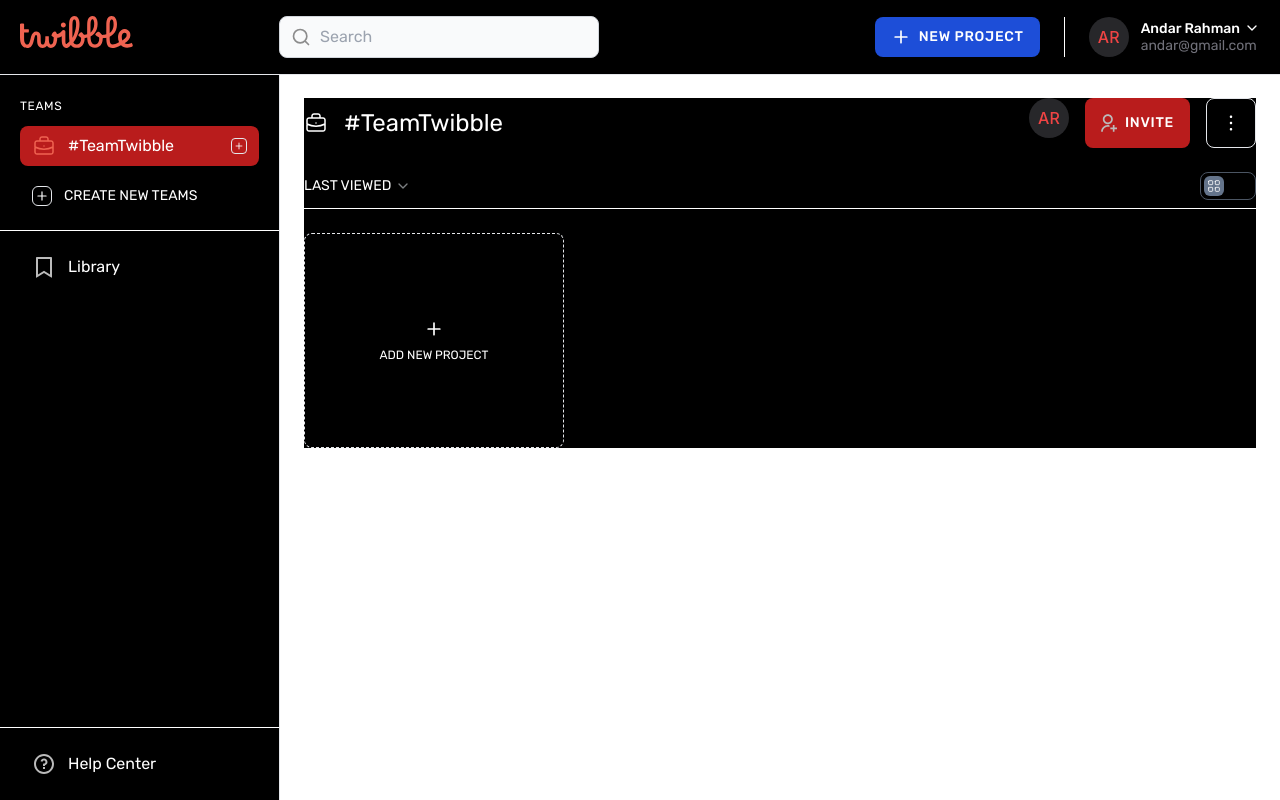
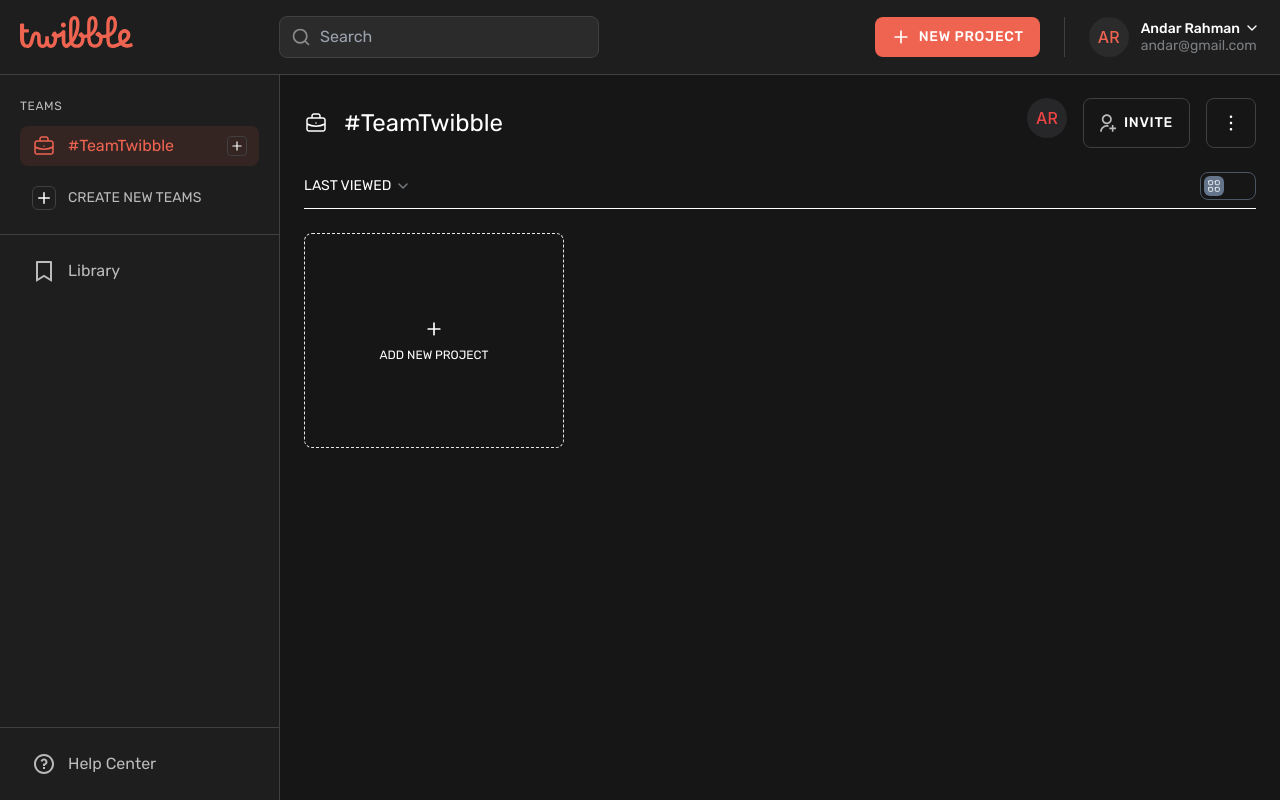
Before and after one commit to AdamAbd/twibble, a Vue app: page / in a window 1280 px wide. Built offline with nearby package versions, Linux system fonts and the light colour scheme.

Commit message:
change color

```diff
--- a/src/components/AvatarItem.vue
+++ b/src/components/AvatarItem.vue
@@ -1,10 +1,10 @@
 <script setup></script>
 
 <template>
-  <div class="max-w-[180px] justify-end items-center gap-3 inline-flex">
-    <div class="w-10 h-10 py-2 bg-zinc-800 rounded-[200px] justify-center items-center flex">
+  <div class="max-w-[180px] justify-end items-center gap-3 inline-flex cursor-pointer">
+    <div class="w-10 h-10 py-2 bg-[#2B2B2B] rounded-[200px] justify-center items-center flex">
       <div
-        class="w-10 text-center text-red-500 text-base font-medium font-['Inter'] leading-normal"
+        class="w-10 text-center text-primary text-base font-medium font-['Inter'] leading-normal"
       >
         AR
       </div>
@@ -22,7 +22,7 @@
           />
         </svg>
       </div>
-      <p class="text-zinc-500 text-sm font-normal leading-tight">andar@gmail.com</p>
+      <p class="text-[#7C7F82] text-sm font-normal leading-tight">andar@gmail.com</p>
     </div>
   </div>
 </template>
--- a/src/components/Buttons/CustomButton.vue
+++ b/src/components/Buttons/CustomButton.vue
@@ -18,8 +18,8 @@
     type="button"
     class="text-white focus:ring-4 focus:outline-none focus:ring-blue-300 font-medium rounded-lg text-sm tracking-wider px-4 py-2.5 text-center inline-flex items-center"
     :class="{
-      'bg-blue-700 hover:bg-blue-800': prop.isPrimary,
-      'bg-red-700 hover:bg-red-800': !isPrimary
+      'bg-primary hover:bg-red-500': prop.isPrimary,
+      'border border-border hover:bg-primary/30 hover:border-primary/30': !prop.isPrimary
     }"
   >
     <slot name="icon"></slot>
--- a/src/components/Buttons/CustomIconButton.vue
+++ b/src/components/Buttons/CustomIconButton.vue
@@ -1,7 +1,10 @@
 <script setup></script>
 
 <template>
-  <button type="button" class="focus:outline-none border rounded-lg p-3.5 inline-flex items-center">
+  <button
+    type="button"
+    class="focus:outline-none border border-border hover:bg-primary/30 hover:border-primary/30 rounded-lg p-3.5 inline-flex items-center"
+  >
     <slot></slot>
   </button>
 </template>
--- a/src/components/Buttons/SideBarButton.vue
+++ b/src/components/Buttons/SideBarButton.vue
@@ -14,8 +14,11 @@
 <template>
   <button
     type="button"
-    class="text-white focus:ring-4 focus:outline-none focus:ring-blue-300 rounded-lg px-3 py-2 text-center inline-flex items-center"
-    :class="{ 'bg-red-700 hover:bg-red-800': prop.isActive }"
+    class="focus:ring-4 focus:outline-none focus:ring-blue-300 rounded-lg px-3 py-2 text-center inline-flex items-center"
+    :class="{
+      'bg-primary/10 hover:bg-primary/20': prop.isActive,
+      'hover:bg-primary/10': !prop.isActive
+    }"
   >
     <slot name="icon"></slot>
     <slot name="title">
@@ -24,7 +27,7 @@
     <svg
       v-if="prop.tertiary"
       xmlns="http://www.w3.org/2000/svg"
-      class="w-4 h-4 ml-auto p-0.5 border rounded"
+      class="w-5 h-5 ml-auto p-0.5 border border-border rounded"
       viewBox="0 0 16 16"
       fill="none"
     >
--- a/src/components/NavBar.vue
+++ b/src/components/NavBar.vue
@@ -4,7 +4,7 @@
 </script>
 
 <template>
-  <nav class="fixed top-0 z-20 w-full bg-black border-b border-gray-200">
+  <nav class="fixed top-0 z-20 w-full bg-background border-b border-border">
     <div class="flex items-center justify-between px-5 py-4">
       <!-- Content -->
       <div class="flex flex-row gap-[146px]">
@@ -34,7 +34,7 @@
             <input
               type="search"
               id="default-search"
-              class="block w-80 px-3.5 py-2 pl-10 text-base font-normal text-gray-900 border border-gray-300 rounded-lg bg-gray-50 focus:ring-blue-500 focus:border-blue-500"
+              class="block w-80 px-3.5 py-2 pl-10 text-base font-normal text-[#8C8C8C] border border-border rounded-lg bg-[#2B2B2B]"
               placeholder="Search"
               required
             />
@@ -63,7 +63,7 @@
           </template>
         </CustomButton>
         <!-- Divider -->
-        <div class="w-px h-10 bg-white" />
+        <div class="w-px h-10 bg-border" />
         <!-- Avatar -->
         <AvatarItem />
       </div>
--- a/src/components/SideBar.vue
+++ b/src/components/SideBar.vue
@@ -4,13 +4,13 @@
 
 <template>
   <aside
-    class="fixed top-0 left-0 z-10 w-[280px] h-screen pt-[74px] bg-black border-r border-gray-200"
+    class="fixed top-0 left-0 z-10 w-[280px] h-screen pt-[74px] bg-background border-r border-border"
   >
     <div class="h-full pt-6 overflow-y-auto flex flex-col">
       <!-- Team Section -->
       <div class="px-5">
         <!-- Team Title -->
-        <h3 class="text-white text-xs font-normal tracking-wider">TEAMS</h3>
+        <h3 class="text-[#BBBBBB] text-xs font-normal tracking-wider">TEAMS</h3>
         <!-- Team Child -->
         <div class="flex flex-col gap-3 mt-3">
           <SideBarButton :is-active="true" :tertiary="true">
@@ -31,7 +31,7 @@
               </svg>
             </template>
             <template #title>
-              <span class="font-normal text-base">#TeamTwibble</span>
+              <span class="font-normal text-base text-primary">#TeamTwibble</span>
             </template>
           </SideBarButton>
           <!-- Create New Team Button -->
@@ -39,7 +39,7 @@
             <template #icon>
               <svg
                 xmlns="http://www.w3.org/2000/svg"
-                class="w-5 h-5 mr-3 p-0.5 border rounded-md"
+                class="w-6 h-6 mr-3 p-0.5 border border-border rounded-md"
                 viewBox="0 0 20 20"
                 fill="none"
               >
@@ -53,12 +53,12 @@
               </svg>
             </template>
             <template #title>
-              <span class="font-normal text-sm">CREATE NEW TEAMS</span>
+              <span class="font-normal text-sm text-[#BBBBBB]">CREATE NEW TEAMS</span>
             </template>
           </SideBarButton>
         </div>
       </div>
-      <div class="w-full h-px bg-white my-4" />
+      <div class="w-full h-px bg-border my-4" />
       <!-- Library Button -->
       <div class="px-5 flex flex-col">
         <SideBarButton>
@@ -76,13 +76,13 @@
             </svg>
           </template>
           <template #title>
-            <span class="font-normal text-base">Library</span>
+            <span class="font-normal text-base text-[#BBBBBB]">Library</span>
           </template>
         </SideBarButton>
       </div>
       <!-- Help Center Button -->
       <div class="mt-auto">
-        <div class="w-full h-px bg-white" />
+        <div class="w-full h-px bg-border" />
         <div class="px-5 py-4 flex flex-col">
           <SideBarButton>
             <template #icon>
@@ -99,7 +99,7 @@
               </svg>
             </template>
             <template #title>
-              <span class="font-normal text-base">Help Center</span>
+              <span class="font-normal text-base text-[#BBBBBB]">Help Center</span>
             </template>
           </SideBarButton>
         </div>
--- a/src/views/HomeView.vue
+++ b/src/views/HomeView.vue
@@ -7,8 +7,7 @@
 <template>
   <CreateTeamModal v-if="false" />
 
-  <div class="px-6 pt-6 ml-[280px]">
-    <div class="mt-[74px] bg-black">
+  <div class="h-screen px-6 pt-[98px] ml-[280px] bg-scaffold">
     <!-- Header Project -->
     <div class="flex flex-row justify-between">
       <!-- Tittle Project -->
@@ -160,5 +159,4 @@
       </div>
     </div>
   </div>
-  </div>
 </template>
--- a/tailwind.config.js
+++ b/tailwind.config.js
@@ -9,6 +9,13 @@
       fontFamily: {
         sans: ["Rubik", "sans"],
       },
+      colors: {
+        'scaffold': '#161616',
+        'background': '#1E1E1E',
+        'primary': '#EF6351',
+        // 'tertiary': '#8C8C8C'
+        'border': '#404040'
+      }
     },
   },
   plugins: [],
```
Lines whose indentation alone changed are shown as unchanged.
